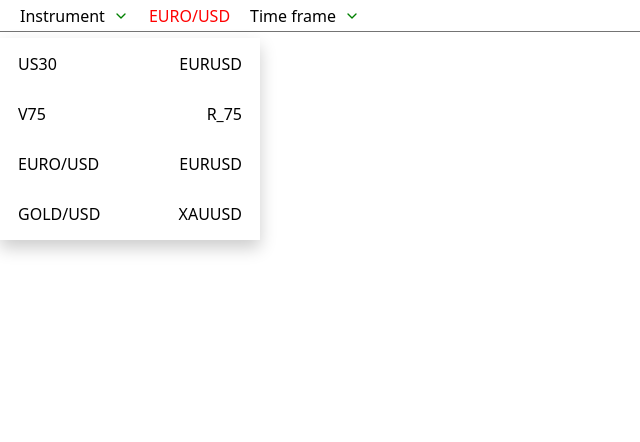
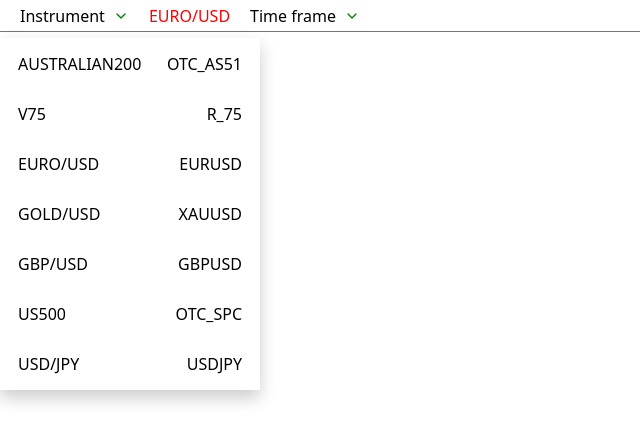
Before and after one commit to Wame-D/Njira_Invest_frontend, a Next.js app: page /livecharts in a window 1280 px wide. Both pictures are taken after a click on the button "Instrument". Shown: the top 442 px of the page, without its empty margins (0-640 px from the left). Built offline with nearby package versions, Linux system fonts and the light colour scheme; no server answers.

Commit message:
adding new dashboard

```diff
--- a/src/app/dashboard/page.tsx
+++ b/src/app/dashboard/page.tsx
@@ -329,8 +329,6 @@ const Dashboard = () => {
 
         {/* trading history */}
         <div className={`hidden-content ${activeLink === 'trade-history' ? 'settings-div' : ''}`}>
-          <h1>hy there</h1>
-          {/* <TradeDashboard /> */}
           <LiveTradeChart/>
         </div>
       </div>
--- a/src/app/livecharts/page.tsx
+++ b/src/app/livecharts/page.tsx
@@ -187,10 +187,13 @@ const StockChart = () => {
                     <button className="dropdownButton flex flex-row items-center justify-center">Instrument <span className="ml-2 down-arrow"><FiChevronDown /></span></button>
                     {isOpen && (
                         <div className="dropdownContent">
-                            <div onClick={() => handleOptionClick("us30_candles", "EURUSD")}>US30 <span>EURUSD</span></div>
+                            <div onClick={() => handleOptionClick("austraila200_candles", "AUSTRALIAN200")}>AUSTRALIAN200 <span>OTC_AS51</span></div>
                             <div onClick={() => handleOptionClick("v75_candles", "V75")}>V75 <span>R_75</span></div>
-                            <div onClick={() => handleOptionClick("eurousd", "EURO/USD ")}>EURO/USD <span>EURUSD</span></div>
+                            <div onClick={() => handleOptionClick("eurousd_candles", "EURO/USD ")}>EURO/USD <span>EURUSD</span></div>
                             <div onClick={() => handleOptionClick("gold_candles", "GOLD/USD ")}>GOLD/USD <span>XAUUSD</span></div>
+                            <div onClick={() => handleOptionClick("gbpusd_candles", "GBPUSD ")}>GBP/USD <span>GBPUSD</span></div>
+                            <div onClick={() => handleOptionClick("us500_candles", "US500 ")}>US500 <span>OTC_SPC</span></div>
+                            <div onClick={() => handleOptionClick("usdjpy_candles", "USDJPY ")}>USD/JPY <span>USDJPY</span></div>
                         </div>
                     )}
                 </div>
--- a/src/app/trade_history/page.tsx
+++ b/src/app/trade_history/page.tsx
@@ -220,10 +220,10 @@ const userEmail = getCookie('userEmail');
 import { useEffect, useRef, useState } from 'react';
 import { createChart, IChartApi, ISeriesApi, BaselineSeriesPartialOptions, Time, ColorType } from 'lightweight-charts';
 
-interface TradeData {
-  value: number;
-  time: Time;
-}
+// interface TradeData {
+//   value: number;
+//   time: Time;
+// }
 
 interface TradeConfig {
   entryPrice: number;
@@ -313,7 +313,7 @@ const LiveTradeChart: React.FC = () => {
     // Fetch new data every 5 seconds
     const interval = setInterval(async () => {
       try {
-        const response = await fetch('http://127.0.0.1:8000/testContract/', {
+        const response = await fetch('https://api.xhed.net/testContract/', {
           method: 'POST',
           headers: { 'Content-Type': 'application/json' },
           body: JSON.stringify({ userEmail }), // Replace with your userEmail
```
